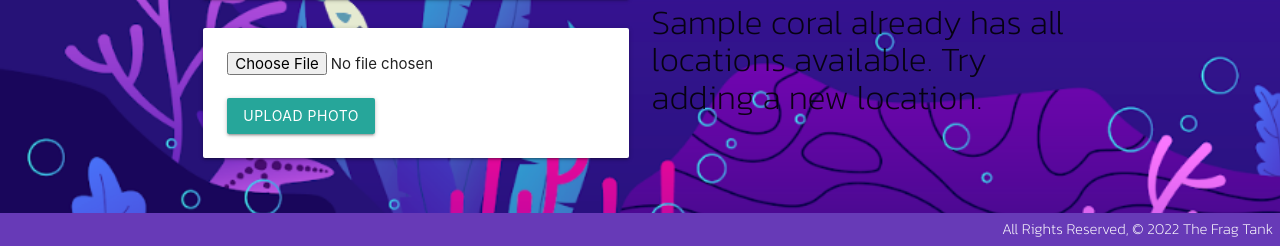
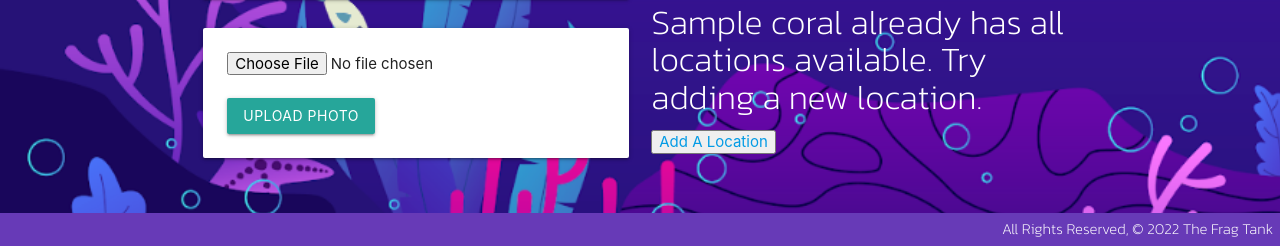
Before and after one commit to adbshiau/coralcollector, a Django app: page /corals/1/ in a window 1280 px wide. Shown: the part 796-1042 px from the top of the page. Run offline with Django 4.2, Linux system fonts and the light colour scheme; tables that the repository leaves empty hold one stand-in row (values such as "Sample post").

Commit message:
add location button added into the detail page

```diff
--- a/main_app/templates/corals/detail.html
+++ b/main_app/templates/corals/detail.html
@@ -90,7 +90,8 @@
                 </div>
             {% endfor %}
         {% else %}
-            <h4 label="label">{{ coral.trade_name }} already has all locations available. Try adding a new location.</h4>
+            <h4 id="label">{{ coral.trade_name }} already has all locations available. Try adding a new location.</h4>
+            <button><a href="{% url 'locations_create' %}">Add A Location</a></button>
         {% endif %}
 
     </div>
```
